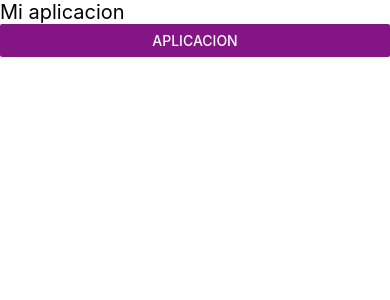
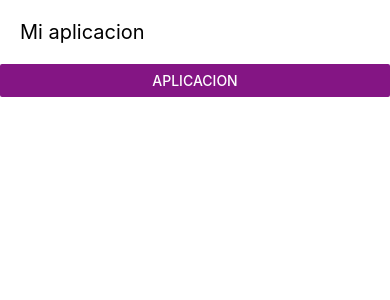
Before and after one commit to tomimoyano93/miAplicacion, a React Native app: screen / in a window 390 px wide. Shown: the top 300 px of the page. Built offline with nearby package versions, Linux system fonts and the light colour scheme.

Commit message:
Agregando

```diff
--- a/App.js
+++ b/App.js
@@ -5,7 +5,8 @@ const App = () => {
   return (
     <View>
       <Text style={{
-        fontSize: 20
+        fontSize: 20,
+        padding: 20
       }}>
         Mi aplicacion
       </Text>
```
